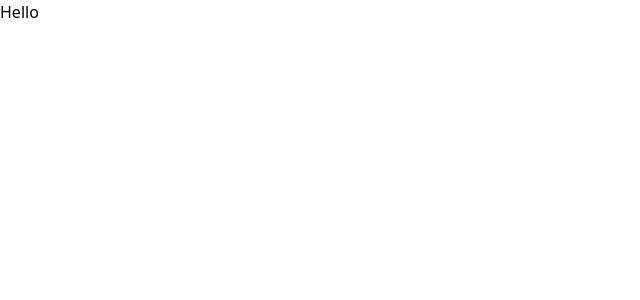
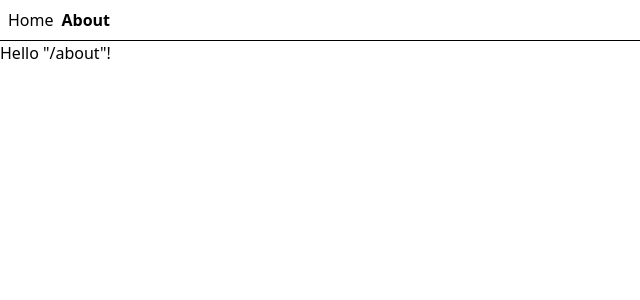
Before and after one commit to chanaru-sampath/portfolio, a React (Vite) app: page /about in a window 1280 px wide. Shown: the top 300 px of the page, without its empty margins (0-640 px from the left). Built offline with nearby package versions, Linux system fonts and the light colour scheme.

Commit message:
Setup tanstack router

```diff
--- a/package.json
+++ b/package.json
@@ -11,12 +11,15 @@
   },
   "dependencies": {
     "@tailwindcss/vite": "^4.0.9",
+    "@tanstack/react-router": "^1.112.0",
     "react": "^19.0.0",
     "react-dom": "^19.0.0",
     "tailwindcss": "^4.0.9"
   },
   "devDependencies": {
     "@eslint/js": "^9.21.0",
+    "@tanstack/router-devtools": "^1.112.0",
+    "@tanstack/router-plugin": "^1.112.0",
     "@types/react": "^19.0.10",
     "@types/react-dom": "^19.0.4",
     "@vitejs/plugin-react": "^4.3.4",
--- a/src/App.tsx
+++ /dev/null
@@ -1,5 +0,0 @@
-function App() {
-  return <div>Hello</div>;
-}
-
-export default App;
--- a/src/main.tsx
+++ b/src/main.tsx
@@ -1,12 +1,26 @@
 import { StrictMode } from "react";
 import { createRoot } from "react-dom/client";
-
-import App from "./App.tsx";
+import { RouterProvider, createRouter } from "@tanstack/react-router";
 
 import "./index.css";
 
-createRoot(document.getElementById("root")!).render(
-  <StrictMode>
-    <App />
-  </StrictMode>
-);
+import { routeTree } from "./routeTree.gen";
+
+const router = createRouter({ routeTree });
+
+declare module "@tanstack/react-router" {
+  interface Register {
+    router: typeof router;
+  }
+}
+
+const rootElement = document.getElementById("root")!;
+
+if (!rootElement.innerHTML) {
+  const root = createRoot(rootElement);
+  root.render(
+    <StrictMode>
+      <RouterProvider router={router} />
+    </StrictMode>
+  );
+}
--- /dev/null
+++ b/src/routeTree.gen.ts
@@ -0,0 +1,111 @@
+/* eslint-disable */
+
+// @ts-nocheck
+
+// noinspection JSUnusedGlobalSymbols
+
+// This file was automatically generated by TanStack Router.
+// You should NOT make any changes in this file as it will be overwritten.
+// Additionally, you should also exclude this file from your linter and/or formatter to prevent it from being checked or modified.
+
+// Import Routes
+
+import { Route as rootRoute } from './routes/__root'
+import { Route as AboutImport } from './routes/about'
+import { Route as IndexImport } from './routes/index'
+
+// Create/Update Routes
+
+const AboutRoute = AboutImport.update({
+  id: '/about',
+  path: '/about',
+  getParentRoute: () => rootRoute,
+} as any)
+
+const IndexRoute = IndexImport.update({
+  id: '/',
+  path: '/',
+  getParentRoute: () => rootRoute,
+} as any)
+
+// Populate the FileRoutesByPath interface
+
+declare module '@tanstack/react-router' {
+  interface FileRoutesByPath {
+    '/': {
+      id: '/'
+      path: '/'
+      fullPath: '/'
+      preLoaderRoute: typeof IndexImport
+      parentRoute: typeof rootRoute
+    }
+    '/about': {
+      id: '/about'
+      path: '/about'
+      fullPath: '/about'
+      preLoaderRoute: typeof AboutImport
+      parentRoute: typeof rootRoute
+    }
+  }
+}
+
+// Create and export the route tree
+
+export interface FileRoutesByFullPath {
+  '/': typeof IndexRoute
+  '/about': typeof AboutRoute
+}
+
+export interface FileRoutesByTo {
+  '/': typeof IndexRoute
+  '/about': typeof AboutRoute
+}
+
+export interface FileRoutesById {
+  __root__: typeof rootRoute
+  '/': typeof IndexRoute
+  '/about': typeof AboutRoute
+}
+
+export interface FileRouteTypes {
+  fileRoutesByFullPath: FileRoutesByFullPath
+  fullPaths: '/' | '/about'
+  fileRoutesByTo: FileRoutesByTo
+  to: '/' | '/about'
+  id: '__root__' | '/' | '/about'
+  fileRoutesById: FileRoutesById
+}
+
+export interface RootRouteChildren {
+  IndexRoute: typeof IndexRoute
+  AboutRoute: typeof AboutRoute
+}
+
+const rootRouteChildren: RootRouteChildren = {
+  IndexRoute: IndexRoute,
+  AboutRoute: AboutRoute,
+}
+
+export const routeTree = rootRoute
+  ._addFileChildren(rootRouteChildren)
+  ._addFileTypes<FileRouteTypes>()
+
+/* ROUTE_MANIFEST_START
+{
+  "routes": {
+    "__root__": {
+      "filePath": "__root.tsx",
+      "children": [
+        "/",
+        "/about"
+      ]
+    },
+    "/": {
+      "filePath": "index.tsx"
+    },
+    "/about": {
+      "filePath": "about.tsx"
+    }
+  }
+}
+ROUTE_MANIFEST_END */
--- /dev/null
+++ b/src/routes/__root.tsx
@@ -0,0 +1,22 @@
+import { createRootRoute, Link, Outlet } from "@tanstack/react-router";
+import { TanStackRouterDevtools } from "@tanstack/router-devtools";
+
+const RootComponent = () => (
+  <>
+    <div className="p-2 flex gap-2">
+      <Link to="/" className="[&.active]:font-bold">
+        Home
+      </Link>{" "}
+      <Link to="/about" className="[&.active]:font-bold">
+        About
+      </Link>
+    </div>
+    <hr />
+    <Outlet />
+    <TanStackRouterDevtools />
+  </>
+);
+
+export const Route = createRootRoute({
+  component: RootComponent,
+});
--- /dev/null
+++ b/src/routes/about.tsx
@@ -0,0 +1,9 @@
+import { createFileRoute } from "@tanstack/react-router";
+
+export const Route = createFileRoute("/about")({
+  component: RouteComponent,
+});
+
+function RouteComponent() {
+  return <div>Hello "/about"!</div>;
+}
--- /dev/null
+++ b/src/routes/index.tsx
@@ -0,0 +1,9 @@
+import { createFileRoute } from "@tanstack/react-router";
+
+export const Route = createFileRoute("/")({
+  component: RouteComponent,
+});
+
+function RouteComponent() {
+  return <div>Hello!</div>;
+}
--- a/vite.config.ts
+++ b/vite.config.ts
@@ -1,10 +1,15 @@
 import { defineConfig } from "vite";
 import react from "@vitejs/plugin-react";
 import tailwindcss from "@tailwindcss/vite";
+import { TanStackRouterVite } from "@tanstack/router-plugin/vite";
 
 // https://vite.dev/config/
 export default defineConfig({
-  plugins: [react(), tailwindcss()],
+  plugins: [
+    TanStackRouterVite({ target: "react", autoCodeSplitting: true }),
+    tailwindcss(),
+    react(),
+  ],
   server: {
     port: 3000,
   },
```
Also changed, not shown: 1 other file (tests, documents, lock files or other folders).
